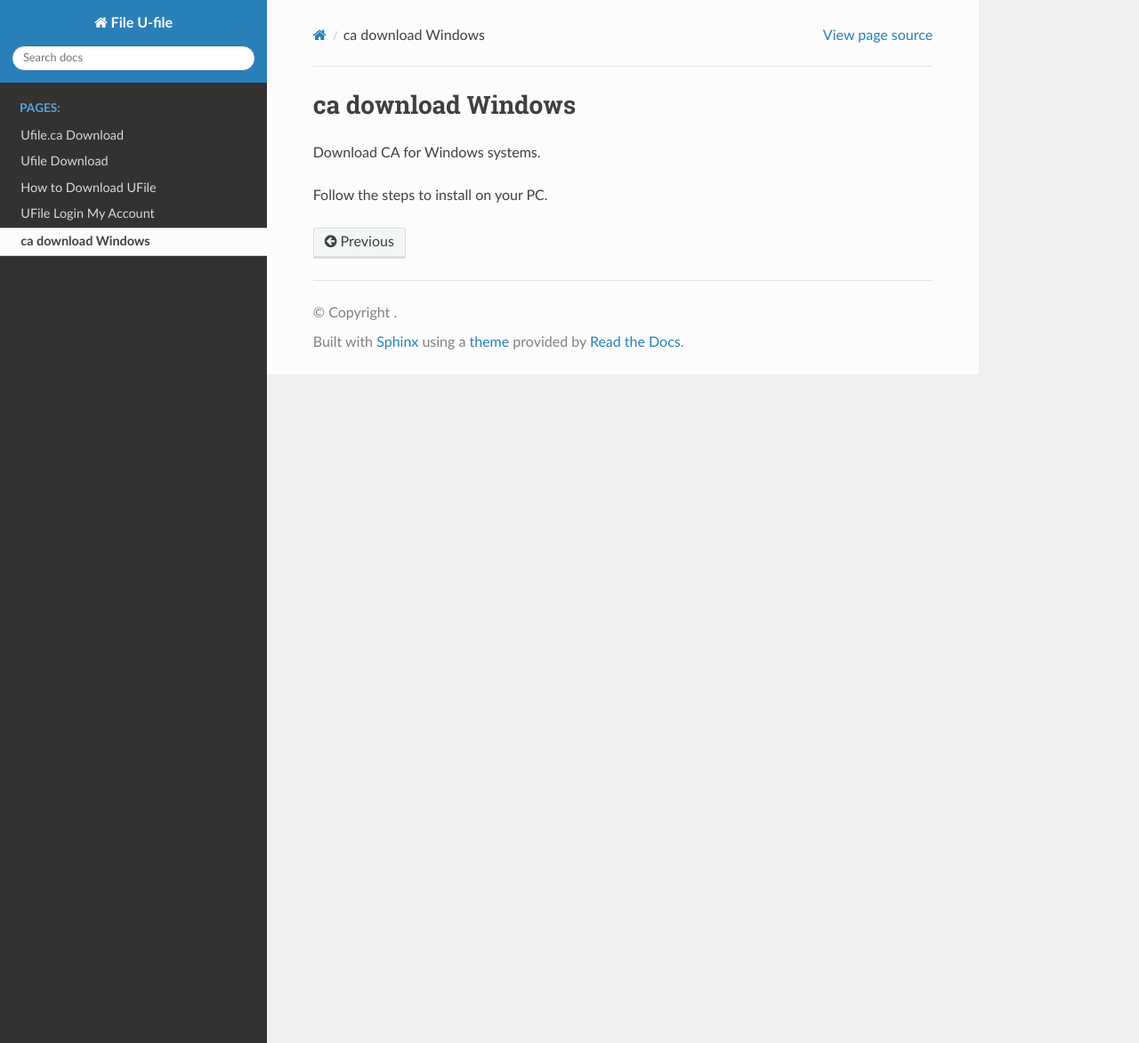
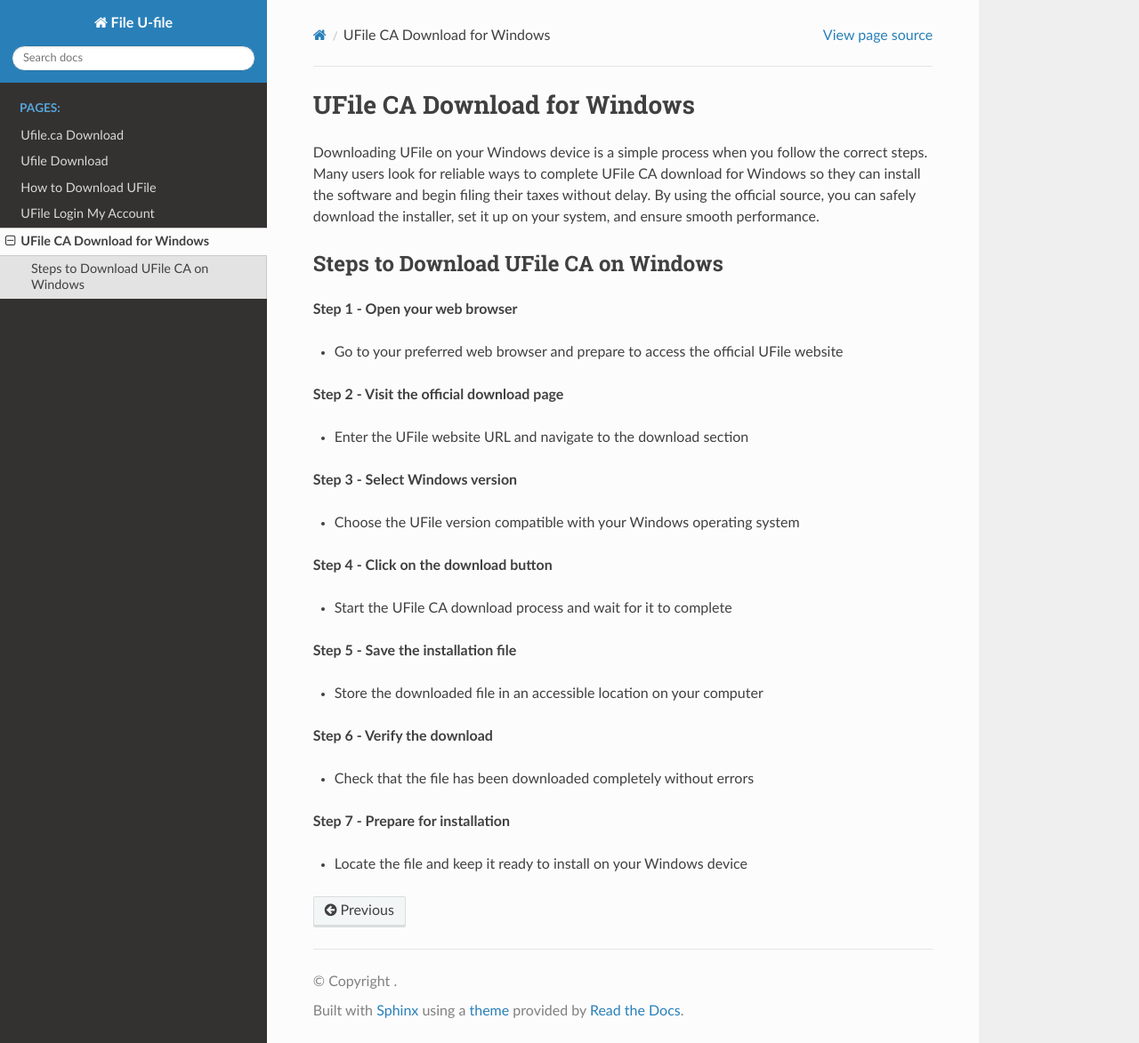
Before and after one commit to Polesello-ai/file-ufileca, a Sphinx documentation site: the page built from docs/ufile-ca-download.rst, in a window 1280 px wide and 1173 px high. Shown: the whole window at 89% size. Built offline with Sphinx 7.4.7 and the Read the Docs theme 3.1.0, drawn with Linux system fonts in a browser that asks for light colours.

Commit message:
Update ufile-ca-download.rst

```diff
--- a/docs/ufile-ca-download.rst
+++ b/docs/ufile-ca-download.rst
@@ -1,6 +1,35 @@
-ca download Windows
-=========================
+UFile CA Download for Windows
+=============================
 
-Download CA for Windows systems.
+Downloading UFile on your Windows device is a simple process when you follow the correct steps. Many users look for reliable ways to complete UFile CA download for Windows so they can install the software and begin filing their taxes without delay. By using the official source, you can safely download the installer, set it up on your system, and ensure smooth performance.
 
-Follow the steps to install on your PC.
+Steps to Download UFile CA on Windows
+-------------------------------------
+
+**Step 1 - Open your web browser**
+
+- Go to your preferred web browser and prepare to access the official UFile website
+
+**Step 2 - Visit the official download page**
+
+- Enter the UFile website URL and navigate to the download section
+
+**Step 3 - Select Windows version**
+
+- Choose the UFile version compatible with your Windows operating system
+
+**Step 4 - Click on the download button**
+
+- Start the UFile CA download process and wait for it to complete
+
+**Step 5 - Save the installation file**
+
+- Store the downloaded file in an accessible location on your computer
+
+**Step 6 - Verify the download**
+
+- Check that the file has been downloaded completely without errors
+
+**Step 7 - Prepare for installation**
+
+- Locate the file and keep it ready to install on your Windows device
```
